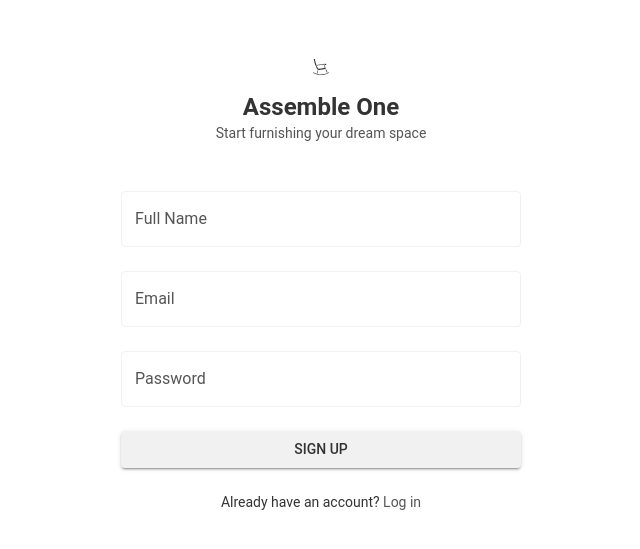
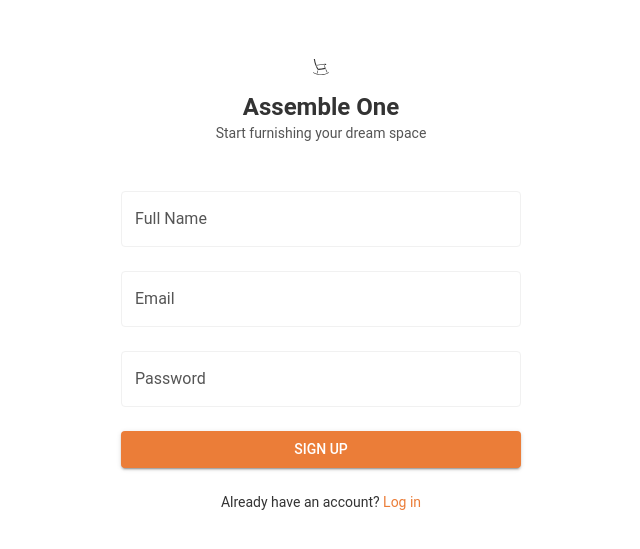
Before and after one commit to dhanrajjangid/ecom-frontend, a React (Vite) app: page /signup in a window 1280 px wide. Shown: the part 131-680 px from the top of the page, without its empty margins (319-959 px from the left). Built offline with nearby package versions, Linux system fonts and the light colour scheme; no server answers.

Commit message:
added product listing page

```diff
--- a/src/components/HeroSection.jsx
+++ b/src/components/HeroSection.jsx
@@ -4,6 +4,7 @@ import { Swiper, SwiperSlide } from 'swiper/react';
 import { Pagination } from 'swiper/modules';
 import 'swiper/css';
 import 'swiper/css/pagination';
+import { useNavigate } from 'react-router-dom';
 
 const slides = [
   {
@@ -19,6 +20,7 @@ const slides = [
 ];
 
 const HeroSection = () => {
+  const navigate = useNavigate()
   return (
     <Box>
       {/* 🎉 Running Banner */}
@@ -114,9 +116,8 @@ const HeroSection = () => {
                   <Button
                     variant="contained"
                     color="primary"
+                    onClick={()=> navigate('/browse-products')}
                     sx={{
-                      backgroundColor: '#ffffff',
-                      color: '#000',
                       fontWeight: 'bold',
                       textTransform: 'none',
                       '&:hover': {
--- /dev/null
+++ b/src/pages/ProductList/index.jsx
@@ -0,0 +1,66 @@
+import React, { useState, useEffect } from 'react';
+import { Box, Grid, Typography, MenuItem, Select, InputLabel, FormControl } from '@mui/material';
+import ProductCard from '../../components/ProductCard';
+import { getProducts } from '../../services/productService';
+
+const ProductList = () => {
+  const [products, setProducts] = useState([]);
+  const [sortOrder, setSortOrder] = useState('');
+  const [filteredProducts, setFilteredProducts] = useState([]);
+
+    const fetchProducts = async () => {
+      try {
+        const allProducts = await getProducts();
+        setProducts(allProducts?.products || []);
+      } catch (err) {
+        console.error('Error fetching products:', err);
+      }
+    };
+
+    useEffect(() => {
+      fetchProducts();
+    }, []);
+
+  useEffect(() => {
+    let sorted = [...products];
+    if (sortOrder === 'priceLowToHigh') {
+      sorted.sort((a, b) => a.salePrice - b.salePrice);
+    } else if (sortOrder === 'priceHighToLow') {
+      sorted.sort((a, b) => b.salePrice - a.salePrice);
+    }
+    setFilteredProducts(sorted);
+  }, [products, sortOrder]);
+
+  return (
+    <Box sx={{ px: { xs: 2, md: 6 }, py: 4 }}>
+      <Box sx={{ display: 'flex', justifyContent: 'space-between', alignItems: 'center', mb: 4 }}>
+        <Typography variant="h5" fontWeight="bold">
+          Explore Our Furniture
+        </Typography>
+
+        <FormControl size="small" sx={{ minWidth: 160 }}>
+          <InputLabel>Sort By</InputLabel>
+          <Select
+            value={sortOrder}
+            label="Sort By"
+            onChange={(e) => setSortOrder(e.target.value)}
+          >
+            <MenuItem value="">Default</MenuItem>
+            <MenuItem value="priceLowToHigh">Price: Low to High</MenuItem>
+            <MenuItem value="priceHighToLow">Price: High to Low</MenuItem>
+          </Select>
+        </FormControl>
+      </Box>
+
+      <Grid container spacing={3}>
+        {filteredProducts.map((product) => (
+          <Grid size={{ xs: 12, sm: 6, md: 4, lg: 3 }} key={product._id}>
+            <ProductCard product={product} />
+          </Grid>
+        ))}
+      </Grid>
+    </Box>
+  );
+};
+
+export default ProductList;
--- a/src/routes/AppRoutes.jsx
+++ b/src/routes/AppRoutes.jsx
@@ -19,6 +19,7 @@ import PrivacyPolicy from '../pages/PrivacyPolicy';
 import TermsAndConditions from '../pages/TermsAndConditions';
 import ShippingAndReturns from '../pages/ShippingAndReturns';
 import ContactUs from '../pages/ContactUs';
+import ProductList from '../pages/ProductList';
 
 function AppRoutes() {
   return (
@@ -36,6 +37,7 @@ function AppRoutes() {
         <Route path="/terms" element={<TermsAndConditions />} />
         <Route path="/return-shipping" element={<ShippingAndReturns />} />
         <Route path="/contact-us" element={<ContactUs />} />
+        <Route path="/browse-products" element={<ProductList />} />
 
         <Route
           path="/profile"
--- a/src/theme.jsx
+++ b/src/theme.jsx
@@ -22,15 +22,9 @@ const theme = createTheme({
   },
   typography: {
     fontFamily: '"Roboto", sans-serif',
-    h1: {
-      fontWeight: 'bold',
-    },
-    h2: {
-      fontWeight: 'bold',
-    },
-    h3: {
-      fontWeight: 'bold',
-    },
+    h1: { fontWeight: 'bold' },
+    h2: { fontWeight: 'bold' },
+    h3: { fontWeight: 'bold' },
   },
   components: {
     MuiButton: {
@@ -40,39 +34,54 @@ const theme = createTheme({
           padding: '6px 12px',
           transition: 'all 0.3s ease',
         },
-        outlined: {
-          border: '1px solid #e2e2e2', // Border color for outline button
-          color: '#333', // Text color for outline button
+        contained: {
+          backgroundColor: '#eb7d38',
+          color: '#fff',
           '&:hover': {
-            backgroundColor: '#f1f1f1',
-            borderColor: '#1a73e8', // Change border color on hover
+            backgroundColor: '#faa748',
           },
           '&:focus': {
-            borderColor: '#1a73e8', // Focus border color
+            backgroundColor: '#faa748',
             outline: 'none',
           },
           '&:active': {
-            backgroundColor: '#e2e2e2',
-            borderColor: '#1a73e8', // Active border color
+            backgroundColor: '#d96b2f',
+          },
+        },
+        outlined: {
+          border: '1px solid #eb7d38',
+          color: '#eb7d38',
+          '&:hover': {
+            backgroundColor: '#fff3e0',
+            borderColor: '#faa748',
+            color: '#d96b2f',
+          },
+          '&:focus': {
+            borderColor: '#faa748',
+            outline: 'none',
+          },
+          '&:active': {
+            backgroundColor: '#fff0db',
+            borderColor: '#d96b2f',
           },
         },
         text: {
+          color: '#eb7d38',
           '&:hover': {
-            backgroundColor: '#f1f1f1',
+            backgroundColor: '#fff3e0',
+            color: '#d96b2f',
           },
         },
-        contained: {
-          backgroundColor: '#f1f1f1',
-          color: '#333',
+      },
+    },
+    MuiLink: {
+      styleOverrides: {
+        root: {
+          color: '#eb7d38',
+          textDecoration: 'none',
           '&:hover': {
-            backgroundColor: '#e2e2e2',
-          },
-          '&:focus': {
-            backgroundColor: '#e2e2e2',
-            outline: 'none',
-          },
-          '&:active': {
-            backgroundColor: '#e2e2e2',
+            color: '#d96b2f',
+            textDecoration: 'underline',
           },
         },
       },
@@ -90,12 +99,6 @@ const theme = createTheme({
             '&.Mui-focused fieldset': {
               borderColor: '#e2e2e2',
             },
-            '&.MuiInputBase-root.MuiFilledInput-root': {
-              backgroundColor: '#f9f9f9',
-            },
-            '&.MuiInputBase-root.MuiInputBase-colorPrimary.MuiFilledInput-root': {
-              backgroundColor: '#f9f9f9',
-            },
           },
           '& .MuiInputLabel-root': {
             color: '#555',
@@ -104,9 +107,6 @@ const theme = createTheme({
             },
           },
           '& .MuiInputBase-input': {
-            color: '#333',
-          },
-          '& .MuiInputBase-input.MuiInputBase-colorPrimary.MuiFilledInput-input': {
             color: '#333',
           },
         },
@@ -121,17 +121,6 @@ const theme = createTheme({
         },
       },
     },
-    MuiLink: {
-      styleOverrides: {
-        root: {
-          color: '#555',
-          textDecoration: 'none',
-          '&:hover': {
-            color: '#333',
-          },
-        },
-      },
-    },
   },
 });
 
```
